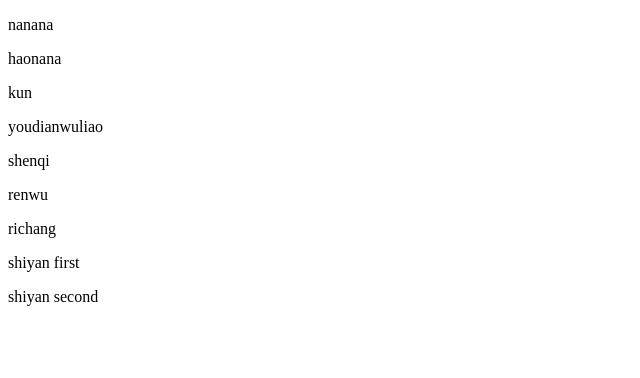
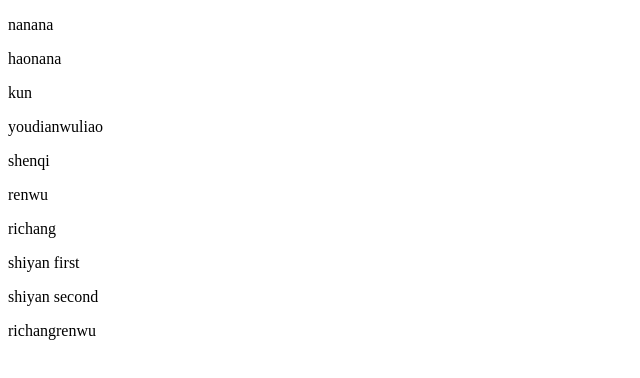
Before and after one commit to cangshumiao/test, a plain HTML site: page index.html in a window 1280 px wide. Shown: the whole page, without its empty margins (0-640 px from the left). Drawn offline with Linux system fonts and the light colour scheme.

Commit message:
ricahngrenwu

```diff
--- a/index.html
+++ b/index.html
@@ -15,5 +15,6 @@
   <p>richang</p>
   <p>shiyan first</p>
   <p>shiyan second</p>
+  <p>richangrenwu</p>
 </body>
 </html>
```
